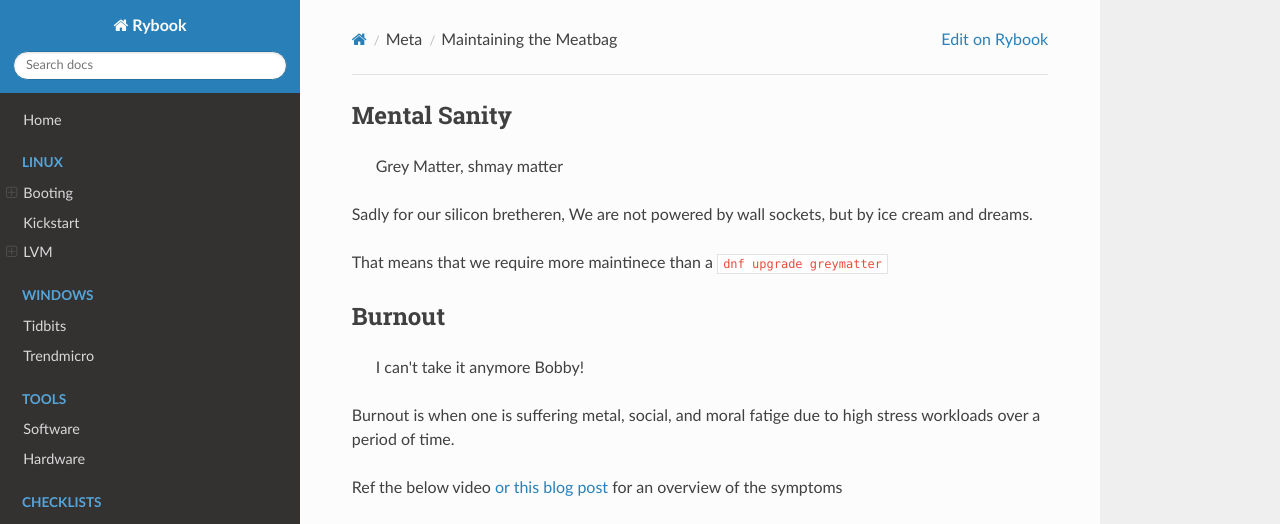
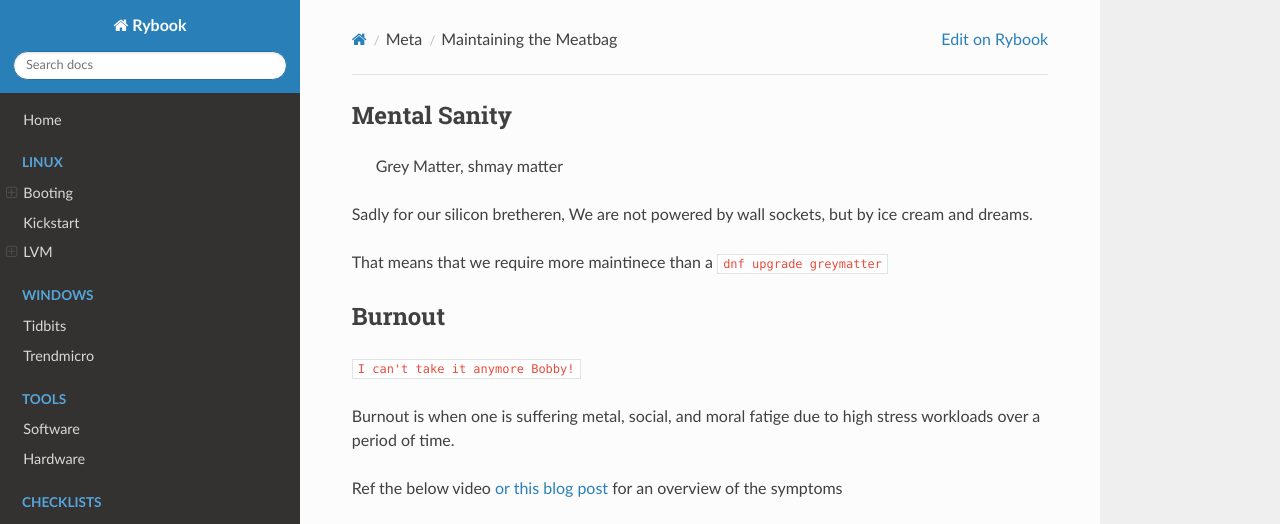
Before and after one commit to rwaltr/rybook, an MkDocs documentation site: the page built from docs/meta/maintthemeatbag.md, in a window 1280 px wide and 1234 px high. Shown: the top 524 px of the window. Built offline with MkDocs 1.6.1, drawn with Linux system fonts in a browser that asks for light colours; nearby versions of some CDN libraries; grey boxes are pictures that could not be loaded.

````diff
--- a/docs/meta/maintthemeatbag.md
+++ b/docs/meta/maintthemeatbag.md
@@ -8,7 +8,8 @@ That means that we require more maintinece than a `dnf upgrade greymatter`
 
 
 ## Burnout
-> I can't take it anymore Bobby!
+
+```I can't take it anymore Bobby!```
 
 Burnout is when one is suffering metal, social, and moral fatige due to high stress workloads over a period of time.
 
--- a/mkdocs.yml
+++ b/mkdocs.yml
@@ -24,6 +24,6 @@ nav:
     - Checklists:
       - Instalation: tools/checklists/installation.md
     - Meta:
-      - 'Maintaining the Meatbag': meta/maintthemeatbag.md
+      - Maintaining the Meatbag: meta/maintthemeatbag.md
 
     - 'About Me': meta/aboutme.md
````
Also changed, not shown: other parts of docs/meta/maintthemeatbag.md (+0 -4 lines).
